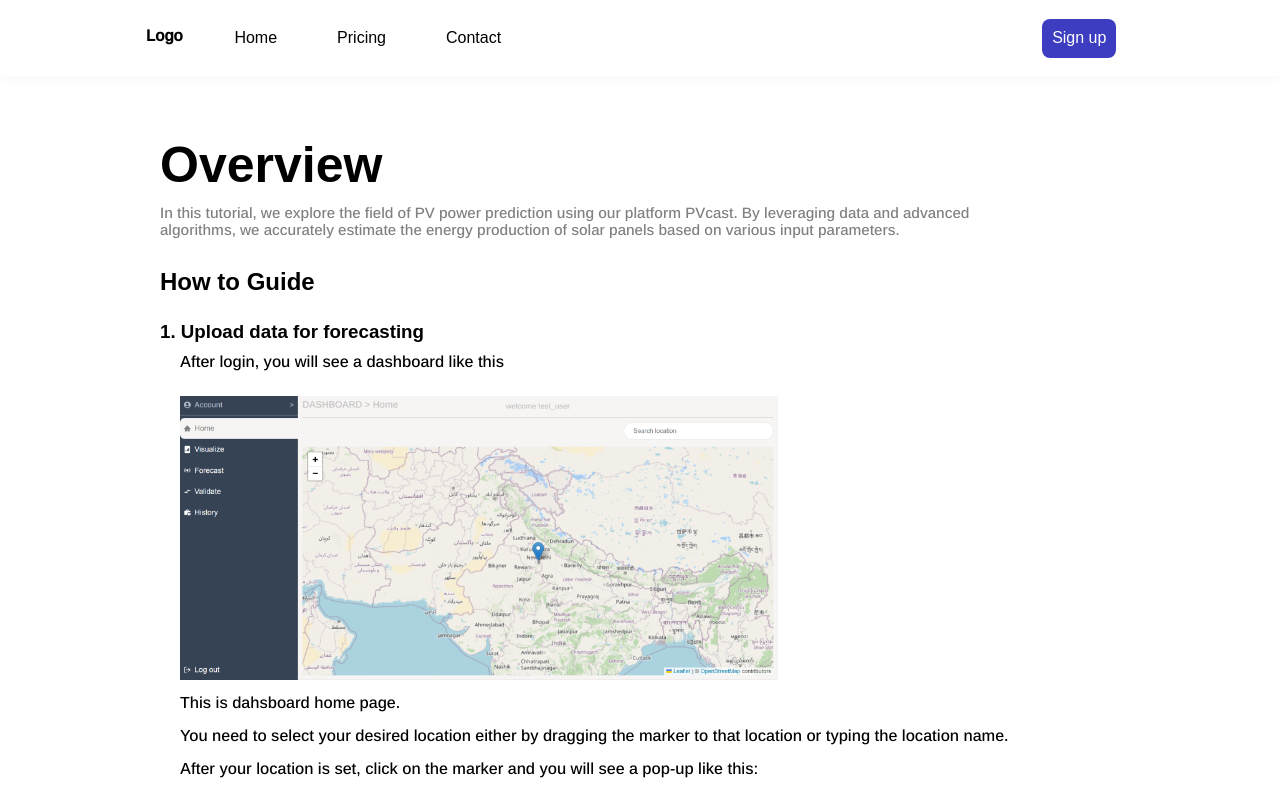
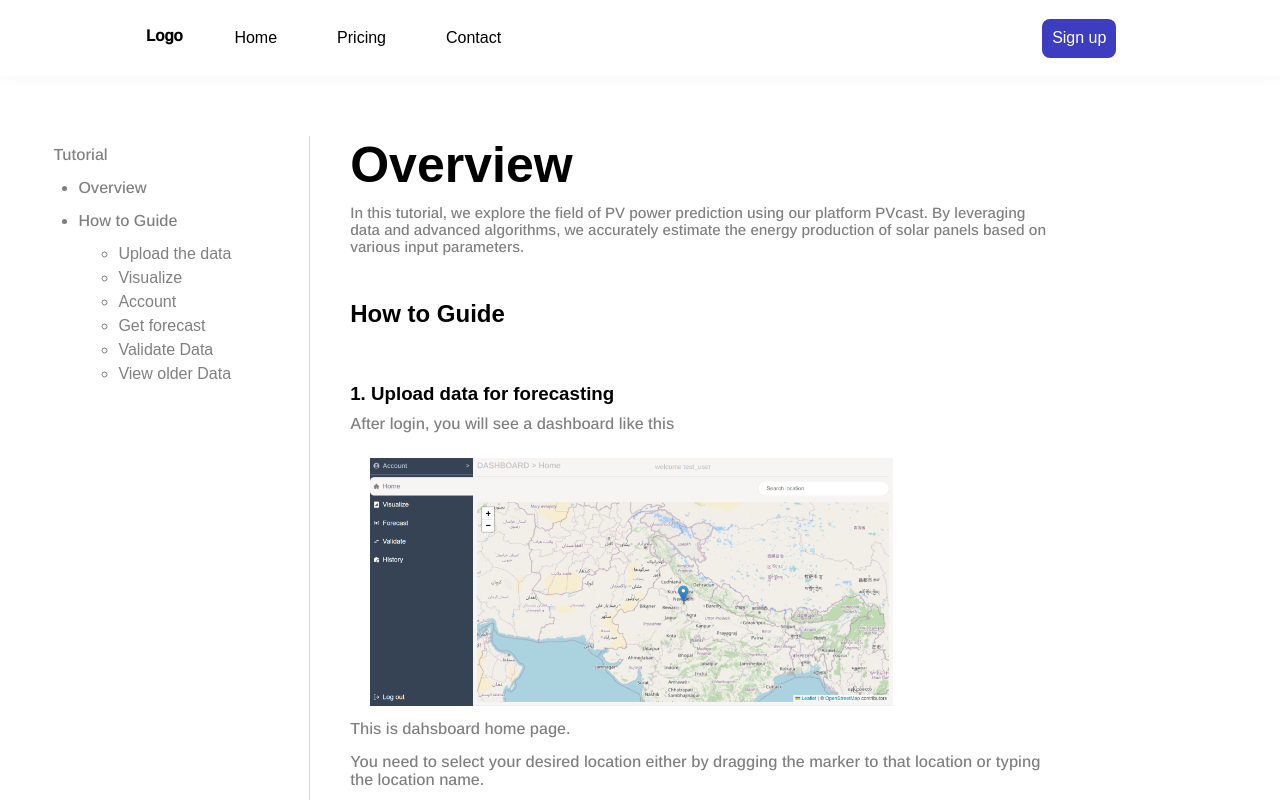
Before and after one commit to Anmol-developer/pvpowerwebapp, a React (Create React App) app: page /tut in a window 1280 px wide. Shown: the top 800 px of the page. Built offline with nearby package versions, Linux system fonts and the light colour scheme.

Commit message:
added scroll in tutorial

```diff
--- a/package.json
+++ b/package.json
@@ -20,6 +20,7 @@
     "react-plotly.js": "^2.6.0",
     "react-router-dom": "^6.11.1",
     "react-scripts": "5.0.1",
+    "react-scroll": "^1.8.9",
     "react-toastify": "^9.1.3",
     "react-tooltip": "^5.13.1",
     "web-vitals": "^2.1.4",
--- a/src/components/Pages/Tutorial.jsx
+++ b/src/components/Pages/Tutorial.jsx
@@ -9,9 +9,31 @@ import visualize from '../../Images/visualize.png'
 import account from '../../Images/userAccount.png'
 import forecast from '../../Images/forecast.png'
 import history from '../../Images/history.png'
+import { Link } from 'react-scroll'
+
 
 function Tutorial() {
   return (
+    <div className="tut">
+    <div className="tutorial__sidebar">
+      <p>Tutorial</p>
+      <ul>
+        <li>
+          <p>Overview</p>
+        </li>
+        <li>
+          <p>How to Guide</p>
+          <ul>
+            <Link className="sidebar-link-to-content" to="upload" smooth={true} duration={500}><li>Upload the data</li></Link>
+            <Link className="sidebar-link-to-content" to="visualize" smooth={true} duration={500}><li>Visualize</li></Link>
+            <Link className="sidebar-link-to-content" to="account" smooth={true} duration={500}><li>Account</li></Link>
+            <Link className="sidebar-link-to-content" to="forecast" smooth={true} duration={500}><li>Get forecast</li></Link>
+            <Link className="sidebar-link-to-content" to="validate" smooth={true} duration={500}><li>Validate Data</li></Link>
+            <Link className="sidebar-link-to-content" to="history" smooth={true} duration={500}><li>View older Data</li></Link>
+          </ul>
+        </li>
+      </ul>
+    </div>
     <div className="tutorial__container">
       <h1 className="tut__overview">Overview</h1>
       <p className="tut-overview-txt">
@@ -20,8 +42,8 @@ function Tutorial() {
         accurately estimate the energy production of solar panels based on
         various input parameters.
       </p>
-      <h2>How to Guide</h2>
-      <div className="step">
+      <h2 style={{marginTop:'30px'}}>How to Guide</h2>
+      <div className="step" id="upload">
         <h3>1. Upload data for forecasting</h3>
         <p>After login, you will see a dashboard like this</p>
         <img src={dashboardImg} alt="dashboard" />
@@ -42,37 +64,38 @@ function Tutorial() {
         <p>now you can view full forecast. it's that easy!</p>
       </div>
 
-      <div className="step">
+      <div className="step" id="visualize">
         <h3>2. Visualize Tab</h3>
         <p>After uploading data, this tab has the plot of your uploaded data which you can download.<br/>It looks like this:</p>
         <img src={visualize} alt="visualize" />
         <p>You can view your data for different dates.</p>
       </div>
 
-      <div className="step">
+      <div className="step" id="account">
         <h3>3. Account</h3>
         <p>you can view your account details and also edit them from this tab.<br/>It looks like this:</p>
         <img src={account} alt="account" />
       </div>
 
-      <div className="step">
+      <div className="step" id="forecast">
         <h3>4. Forecast</h3>
         <p>This tab shows you your latest forecast calculation on a plot. You can also download excel sheet of your forecast results from here.<br/> Also you can view results of different forecasting models.<br/>It looks like this:</p>
         <img src={forecast} alt="forecast" />
       </div>
 
-      <div className="step">
+      <div className="step" id="validate">
         <h3>5. Validate</h3>
         <p>You can validate forecast results in this tab by uploading your actual data that you got on particular dates.<br/>It looks like this:</p>
         <img src={forecast} alt="forecast" />
       </div>
 
-      <div className="step">
+      <div className="step" id="history">
         <h3>6. History</h3>
         <p>In this tab you can view all your previous calculations. You can view and delete your history.<br/>It looks like this:</p>
         <img src={history} alt="history" />
       </div>
     </div>
+    </div>
   );
 }
 
--- a/src/css/Pages/Tutorial.css
+++ b/src/css/Pages/Tutorial.css
@@ -1,13 +1,41 @@
+.tut{
+    display: flex;
+}
+.tutorial__sidebar{
+    flex: 0.2;
+    height: 70vh;
+    margin-left: 3%;
+    padding-top: 50px;
+    margin-right: 3%;
+}
+.tutorial__sidebar > p{
+    margin-left: 15px;
+    margin-top: 20px;
+    color: grey;
+}
+.tutorial__sidebar > ul > li{
+    color: gray;
+    cursor: pointer;
+}
+.sidebar-link-to-content>li{
+    margin-top: 6px;
+}
+
 .tutorial__container{
-    width: 85%;
-    margin-left: 10%;
+    flex: 0.75;
     display: flex;
     flex-direction: column;
     margin-top: 60px;
     margin-bottom: 60px;
+    border-left: 1px solid lightgrey;
+    padding-left: 40px;
+}
+
+.step{
+    margin-top: 30px;
 }
 .step > img{
-    width: 55%;
+    width: 60%;
 }
 .tutorial__container > p{
     width: 80%;
@@ -29,16 +57,18 @@
     margin-top: 10px;
     margin-bottom: 10px;
 }
-.step p, .step img{
-    margin-left: 20px;
+.step p{
+    color: grey;
+    width: 80%;
 }
 .step img{
     margin-bottom: 10px;
     margin-top: 10px;
+    margin-left: 20px;
 }
 
-@media (max-width:500px){
-    .step > img{
-        width: 80%;
+@media (max-width:700px){
+    .tutorial__sidebar{
+        display: none;
     }
 }
```
Also changed, not shown: 1 other file (tests, documents, lock files or other folders).
